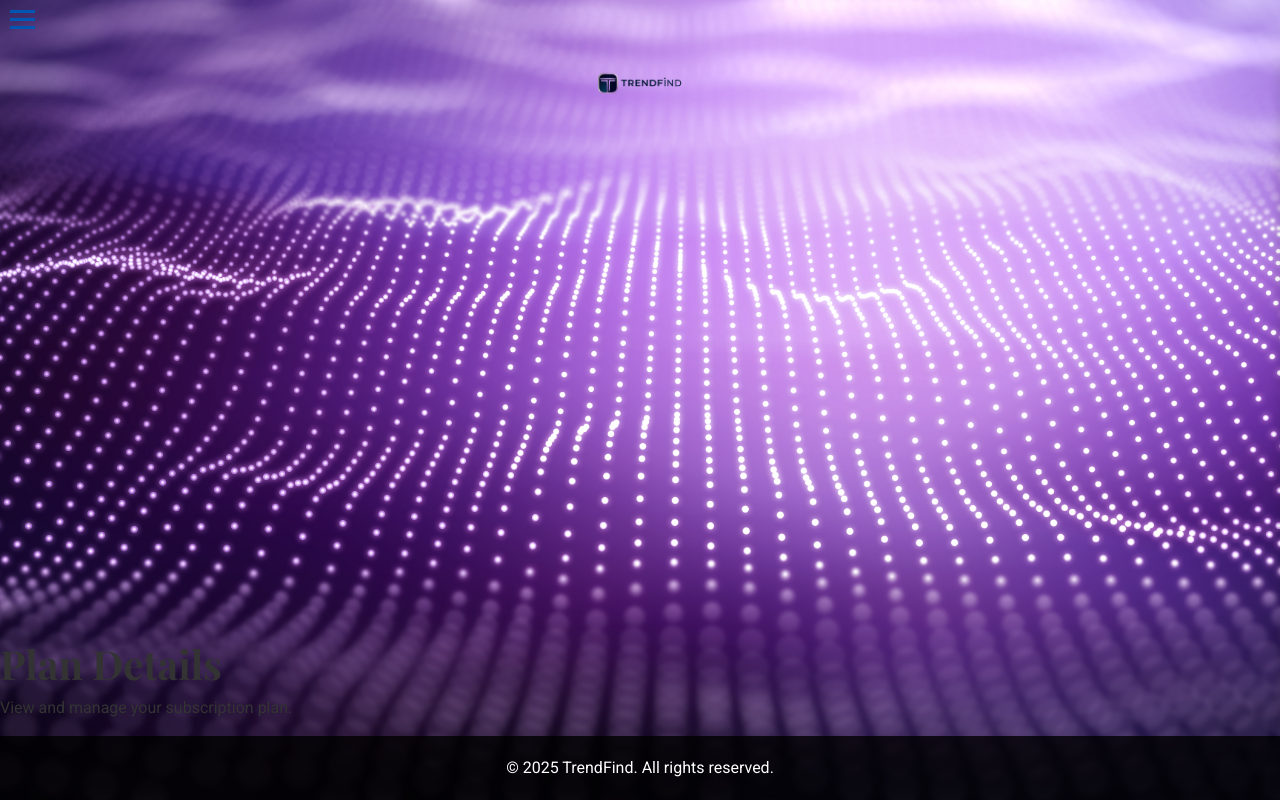
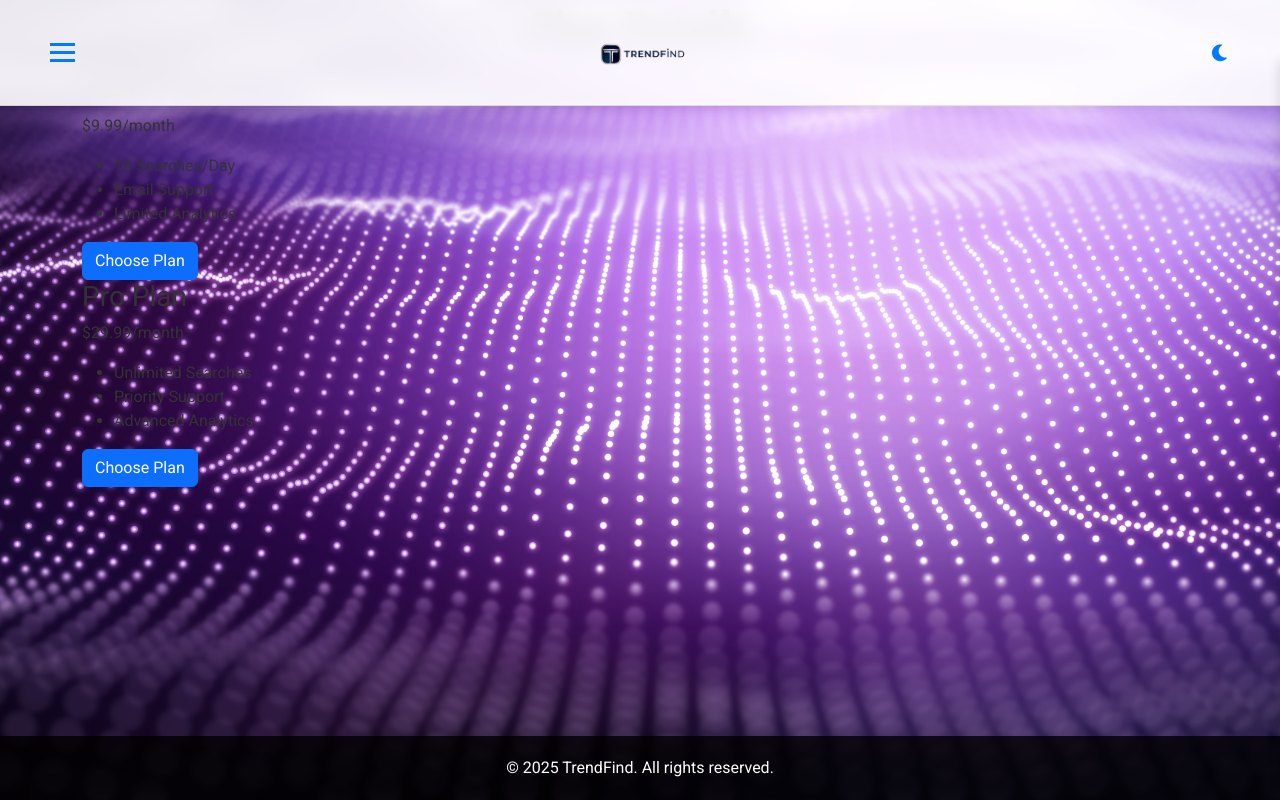
Before and after one commit to TrendFiind/flask-trendfind-app, a Flask app: template TrendFind/templates/plan_details.html in a window 1280 px wide. Run offline with Flask 3, Linux system fonts and the light colour scheme; the template is opened without the code that fills it, so the values that code supplies are empty.

Commit message:
Update plan_details.html

```diff
--- a/TrendFind/templates/plan_details.html
+++ b/TrendFind/templates/plan_details.html
@@ -1,10 +1,132 @@
-{% extends "base.html" %}
+<!DOCTYPE html>
+<html lang="en">
+<head>
+    <meta charset="UTF-8">
+    <meta name="viewport" content="width=device-width, initial-scale=1.0">
+    <title>Plan Details - TrendFind</title>
+    <!-- Bootstrap CSS -->
+    <link href="https://cdn.jsdelivr.net/npm/bootstrap@5.3.0/dist/css/bootstrap.min.css" rel="stylesheet">
+    <!-- Google Fonts -->
+    <link href="https://fonts.googleapis.com/css2?family=Playfair+Display:wght@700&family=Roboto:wght@400;700&display=swap" rel="stylesheet">
+    <!-- Font Awesome Icons -->
+    <link href="https://cdnjs.cloudflare.com/ajax/libs/font-awesome/6.0.0-beta3/css/all.min.css" rel="stylesheet">
+    <!-- Custom CSS -->
+    <link href="{{ url_for('static', filename='styles.css') }}" rel="stylesheet">
+</head>
+<body>
+    <!-- Header -->
+    <header class="header">
+        <div class="header-content">
+            <!-- Sidebar Toggle Button -->
+            <button class="sidebar-toggle" onclick="toggleSidebar()" aria-label="Toggle Sidebar">
+                <span></span>
+                <span></span>
+                <span></span>
+            </button>
 
-{% block title %}Plan Details{% endblock %}
+            <!-- Logo -->
+            <div class="logo-container">
+                <a href="/">
+                    <img src="{{ url_for('static', filename='images/Logo.png') }}" alt="TrendFind Logo" class="logo">
+                </a>
+            </div>
 
-{% block content %}
-<div class="main-content">
-    <h1>Plan Details</h1>
-    <p>View and manage your subscription plan.</p>
-</div>
-{% endblock %}
+            <!-- Dark Mode Toggle -->
+            <button id="dark-mode-toggle" class="dark-mode-toggle">
+                <i class="fas fa-moon"></i>
+            </button>
+        </div>
+    </header>
+
+    <!-- Sidebar -->
+    <nav class="sidebar" id="sidebar" aria-label="Main Navigation">
+        <ul>
+            <li><a href="/">Home</a></li>
+            <li><a href="/profile">Profile</a></li>
+            <li><a href="/saved-products">Saved Products</a></li>
+            <li><a href="/plan-details">Plan Details</a></li>
+            <li><a href="/faq">FAQ</a></li>
+            <li><a href="/about-us">About Us</a></li>
+            <li><a href="/contact-us">Contact Us</a></li>
+        </ul>
+    </nav>
+
+    <!-- Plan Details Section -->
+    <div class="plan-details-section">
+        <div class="container">
+            <h1 class="text-center mb-4">Plan Details</h1>
+            <div class="plan-cards">
+                <div class="plan-card">
+                    <h3>Basic Plan</h3>
+                    <p>$9.99/month</p>
+                    <ul>
+                        <li>10 Searches/Day</li>
+                        <li>Email Support</li>
+                        <li>Limited Analytics</li>
+                    </ul>
+                    <button class="btn btn-primary">Choose Plan</button>
+                </div>
+                <div class="plan-card">
+                    <h3>Pro Plan</h3>
+                    <p>$29.99/month</p>
+                    <ul>
+                        <li>Unlimited Searches</li>
+                        <li>Priority Support</li>
+                        <li>Advanced Analytics</li>
+                    </ul>
+                    <button class="btn btn-primary">Choose Plan</button>
+                </div>
+            </div>
+        </div>
+    </div>
+
+    <!-- Footer -->
+    <footer class="footer">
+        <div class="container">
+            <p>&copy; 2025 TrendFind. All rights reserved.</p>
+        </div>
+    </footer>
+
+    <!-- JavaScript for Sidebar Toggle -->
+    <script>
+        function toggleSidebar() {
+            const sidebar = document.getElementById('sidebar');
+            sidebar.classList.toggle('open');
+        }
+    </script>
+
+    <!-- JavaScript for Dark Mode Toggle -->
+    <script>
+        document.getElementById('dark-mode-toggle').addEventListener('click', function() {
+            document.body.classList.toggle('dark-mode');
+            const icon = this.querySelector('i');
+            if (document.body.classList.contains('dark-mode')) {
+                icon.classList.remove('fa-moon');
+                icon.classList.add('fa-sun');
+                localStorage.setItem('darkMode', 'enabled'); // Save preference
+            } else {
+                icon.classList.remove('fa-sun');
+                icon.classList.add('fa-moon');
+                localStorage.setItem('darkMode', 'disabled'); // Save preference
+            }
+        });
+
+        // Check for saved dark mode preference on page load
+        document.addEventListener('DOMContentLoaded', function() {
+            const darkModeToggle = document.getElementById('dark-mode-toggle');
+            const icon = darkModeToggle.querySelector('i');
+            const darkMode = localStorage.getItem('darkMode');
+
+            if (darkMode === 'enabled') {
+                document.body.classList.add('dark-mode');
+                icon.classList.remove('fa-moon');
+                icon.classList.add('fa-sun');
+            } else {
+                document.body.classList.remove('dark-mode');
+                icon.classList.remove('fa-sun');
+                icon.classList.add('fa-moon');
+            }
+        });
+    </script>
+</body>
+</html>
```
